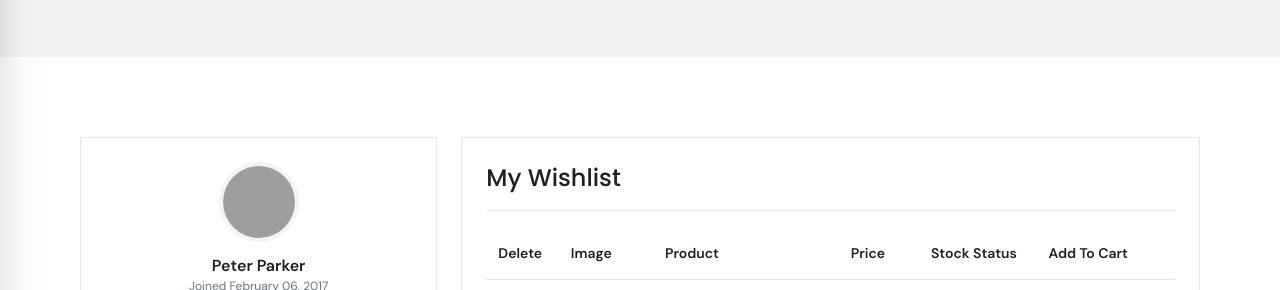
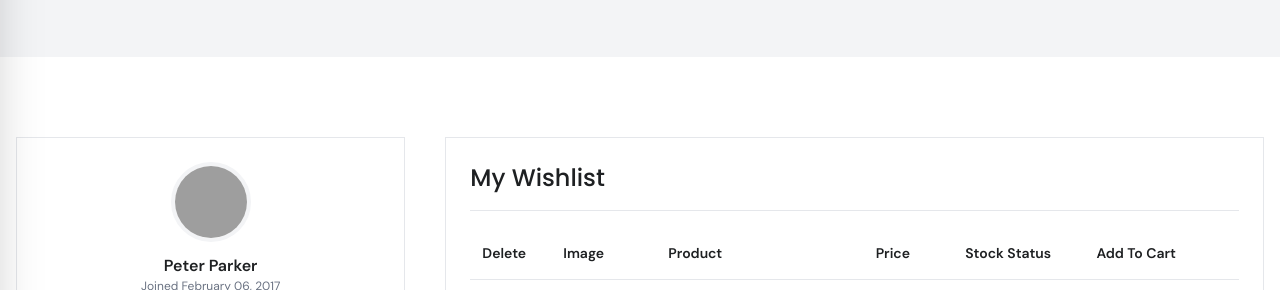
Before and after one commit to hasan-myoffice2/Tailwind-Pro-Two, a website: page AccountPages/wishlist.html in a window 1280 px wide. Shown: the part 393-683 px from the top of the page. Drawn offline with nearby package versions, Linux system fonts and the light colour scheme; grey boxes are pictures that could not be loaded.

Commit message:
Pblm solved

```diff
--- a/AccountPages/wishlist.html
+++ b/AccountPages/wishlist.html
@@ -485,8 +485,8 @@
 
    <!-- Wishlist Section -->
    <section class="py-20 font-DmSans">
-      <div class="mx-auto max-w-6xl px-4">
-         <div class="grid gap-6 lg:grid-cols-12">
+      <div class="mx-auto max-w-7xl px-4">
+         <div class="grid gap-10 lg:grid-cols-12">
 
             <!-- Sidebar -->
             <aside class="lg:col-span-4">
```
Also changed, not shown: AccountPages/orderlist.html (+1 -1 lines).
